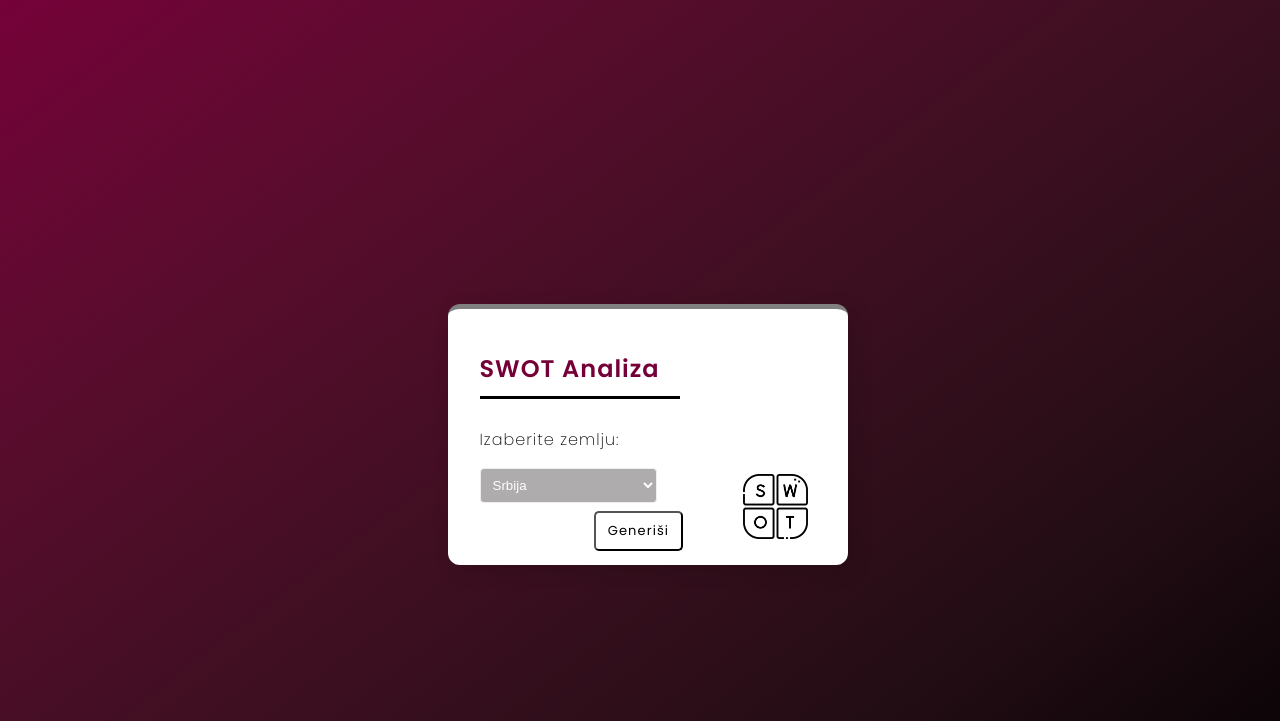
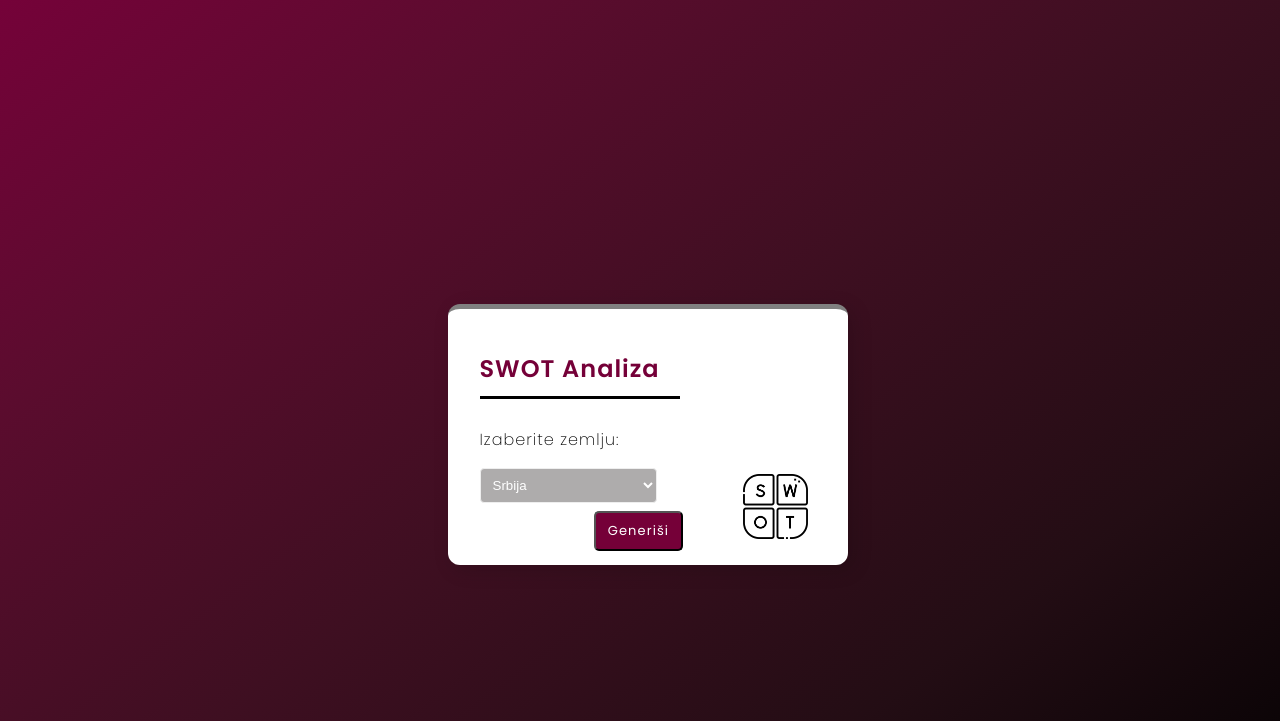
Before and after one commit to Vulax/Unija, a plain HTML site: page index.html in a window 1280 px wide. Shown: the part 79-800 px from the top of the page. Drawn offline with Linux system fonts and the light colour scheme.

Commit message:
Button color

```diff
--- a/style.css
+++ b/style.css
@@ -84,7 +84,8 @@ button{
     cursor: pointer;
     background:0;
     transition:all .5s;
-    background-color: rgb(255, 255, 255);
+    background-color: #750038;
+    color:white;
     font-family: inherit;
     border-radius: 5px;
     letter-spacing: 1.1px;
```
